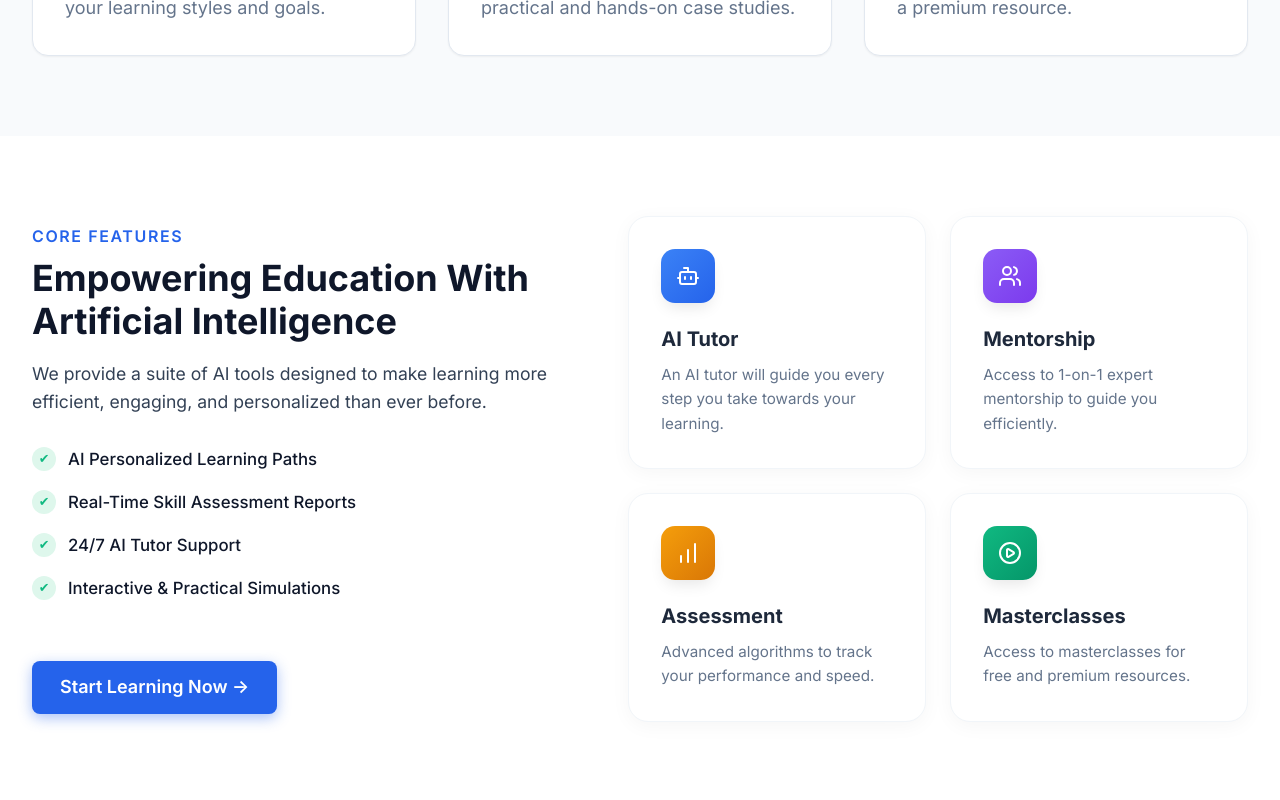
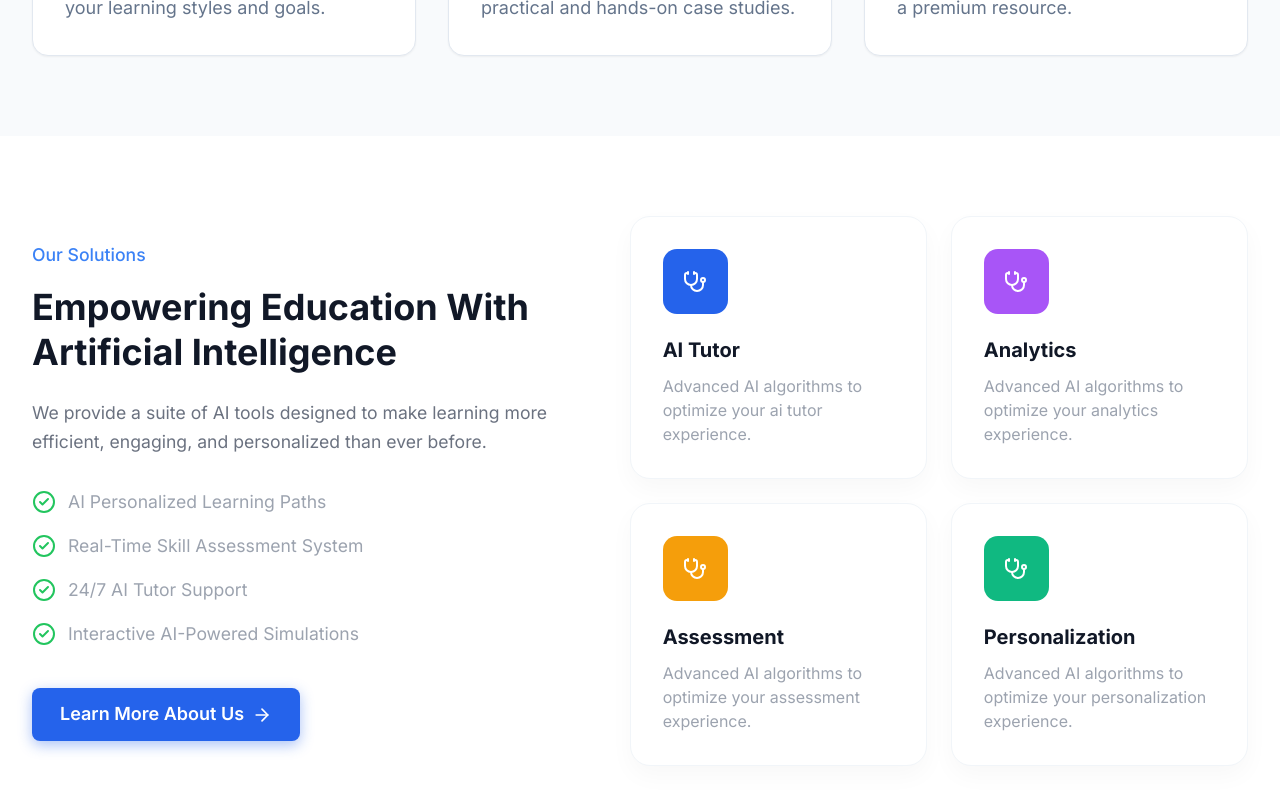
Before and after one commit to PayakulaTarun/eduqra_company_website, a React (Vite) app in the folder react_website/: page / in a window 1280 px wide. Shown: the part 1200-2000 px from the top of the page. Built offline with nearby package versions, Linux system fonts and the light colour scheme.

Commit message:
Design: 100% word-to-word clone of Solutions section

```diff
--- a/react_website/src/modules/home/components/Solutions.css
+++ b/react_website/src/modules/home/components/Solutions.css
@@ -1,53 +1,67 @@
+.solutions {
+  padding: 100px 0;
+  background-color: white;
+}
+
 .solutions-container {
   display: grid;
-  grid-template-columns: 1fr 1.2fr;
-  gap: 80px;
+  grid-template-columns: 1fr 1.15fr;
+  gap: 60px;
   align-items: center;
 }
 
 .solutions-content {
-  display: flex;
-  flex-direction: column;
-  align-items: flex-start;
+  text-align: left;
+}
+
+.solutions-subtitle {
+  color: #3b82f6;
+  font-size: 1.1rem;
+  font-weight: 500;
+  margin-bottom: 16px;
+  display: block;
+}
+
+.solutions-title {
+  font-size: 2.25rem;
+  font-weight: 700;
+  color: #111827;
+  line-height: 1.25;
+  margin-bottom: 24px;
 }
 
 .solutions-desc {
-  color: var(--color-text-light);
   font-size: 1.1rem;
-  margin-bottom: 30px;
+  color: #6b7280;
+  line-height: 1.6;
+  margin-bottom: 32px;
 }
 
 .check-list {
+  list-style: none;
+  padding: 0;
+  margin-bottom: 40px;
   display: flex;
   flex-direction: column;
   gap: 16px;
-  margin-bottom: 40px;
 }
 
 .check-list li {
   display: flex;
   align-items: center;
   gap: 12px;
-  color: var(--color-secondary);
-  font-weight: 500;
-  font-size: 1.05rem;
+  font-size: 1.1rem;
+  color: #9ca3af;
 }
 
-.check-icon {
-  display: flex;
-  align-items: center;
-  justify-content: center;
-  width: 24px;
-  height: 24px;
-  border-radius: 50%;
-  background-color: #DEF7EC;
-  color: var(--color-success);
-  font-size: 0.8rem;
+.check-icon-svg {
+  color: #22c55e;
+  flex-shrink: 0;
 }
 
 .solutions-grid {
   display: grid;
-  grid-template-columns: 1fr 1fr;
+  grid-template-columns: repeat(2, 1fr);
   gap: 24px;
 }
 
@@ -55,60 +69,53 @@
   background: white;
   padding: 32px;
   border-radius: 20px;
-  border: 1px solid #F1F5F9;
-  transition: all 0.4s ease;
-  box-shadow: 0 4px 20px rgba(0, 0, 0, 0.04);
-  height: 100%;
-  display: flex;
-  flex-direction: column;
-}
-
-.solution-card:hover {
-  box-shadow: 0 15px 40px rgba(0, 0, 0, 0.08);
-  border-color: #E2E8F0;
-  transform: translateY(-8px);
+  border: 1px solid #f1f5f9;
+  box-shadow: 0 10px 25px rgba(0,0,0,0.03);
+  text-align: left;
+  transition: transform 0.3s ease;
 }
 
 .solution-card .icon-wrapper {
-  width: 54px;
-  height: 54px;
+  width: 65px;
+  height: 65px;
   border-radius: 14px;
   display: flex;
   align-items: center;
   justify-content: center;
+  margin-bottom: 24px;
   color: white;
-  margin-bottom: 24px;
-  font-size: 1.4rem;
-  box-shadow: 0 8px 15px -4px rgba(0, 0, 0, 0.1);
 }
 
-.bg-blue { background: linear-gradient(135deg, #3B82F6 0%, #2563EB 100%); }
-.bg-purple { background: linear-gradient(135deg, #8B5CF6 0%, #7C3AED 100%); }
-.bg-orange { background: linear-gradient(135deg, #F59E0B 0%, #D97706 100%); }
-.bg-green { background: linear-gradient(135deg, #10B981 0%, #059669 100%); }
+.icon-wrapper.bg-blue { background: #2563eb; }
+.icon-wrapper.bg-purple { background: #a855f7; }
+.icon-wrapper.bg-orange { background: #f59e0b; }
+.icon-wrapper.bg-green { background: #10b981; }
 
-.solution-card h4 {
+.card-title {
   font-size: 1.25rem;
+  font-weight: 700;
+  color: #111827;
   margin-bottom: 12px;
-  font-weight: 700;
-  color: #1E293B;
 }
 
-.solution-card p {
-  color: #64748B;
-  font-size: 0.95rem;
-  line-height: 1.6;
+.card-text {
+  font-size: 1rem;
+  color: #9ca3af;
+  line-height: 1.5;
 }
 
-@media (max-width: 992px) {
+@media (max-width: 1024px) {
   .solutions-container {
     grid-template-columns: 1fr;
     gap: 50px;
   }
 }
 
-@media (max-width: 576px) {
+@media (max-width: 640px) {
   .solutions-grid {
     grid-template-columns: 1fr;
   }
+  .solutions-title {
+    font-size: 1.8rem;
+  }
 }
--- a/react_website/src/modules/home/components/Solutions.jsx
+++ b/react_website/src/modules/home/components/Solutions.jsx
@@ -1,35 +1,15 @@
 import React from 'react';
 import { motion } from 'framer-motion';
-import { Bot, Users, BarChart, PlayCircle } from 'lucide-react';
+import { Stethoscope, ArrowRight, CheckCircle2 } from 'lucide-react';
 import './Solutions.css';
 
 const Solutions = () => {
   const cards = [
-    { title: 'AI Tutor', text: 'An AI tutor will guide you every step you take towards your learning.', color: 'bg-blue', icon: <Bot size={24} />, delay: 0.1 },
-    { title: 'Mentorship', text: 'Access to 1-on-1 expert mentorship to guide you efficiently.', color: 'bg-purple', icon: <Users size={24} />, delay: 0.2 },
-    { title: 'Assessment', text: 'Advanced algorithms to track your performance and speed.', color: 'bg-orange', icon: <BarChart size={24} />, delay: 0.3 },
-    { title: 'Masterclasses', text: 'Access to masterclasses for free and premium resources.', color: 'bg-green', icon: <PlayCircle size={24} />, delay: 0.4 }
+    { title: 'AI Tutor', text: 'Advanced AI algorithms to optimize your ai tutor experience.', color: 'bg-blue', icon: <Stethoscope size={24} /> },
+    { title: 'Analytics', text: 'Advanced AI algorithms to optimize your analytics experience.', color: 'bg-purple', icon: <Stethoscope size={24} /> },
+    { title: 'Assessment', text: 'Advanced AI algorithms to optimize your assessment experience.', color: 'bg-orange', icon: <Stethoscope size={24} /> },
+    { title: 'Personalization', text: 'Advanced AI algorithms to optimize your personalization experience.', color: 'bg-green', icon: <Stethoscope size={24} /> }
   ];
-
-  const containerVariants = {
-    hidden: { opacity: 0 },
-    visible: {
-      opacity: 1,
-      transition: {
-        staggerChildren: 0.1,
-        delayChildren: 0.3
-      }
-    }
-  };
-
-  const itemVariants = {
-    hidden: { opacity: 0, x: -20 },
-    visible: {
-      opacity: 1,
-      x: 0,
-      transition: { duration: 0.5 }
-    }
-  };
 
   return (
     <section className="solutions section" id="ai-solutions">
@@ -41,39 +21,41 @@ const Solutions = () => {
           transition={{ duration: 0.6 }}
           className="solutions-content"
         >
-          <span className="section-subtitle" style={{ textAlign: 'left' }}>Core Features</span>
-          <h2 className="section-title" style={{ textAlign: 'left' }}>Empowering Education With Artificial Intelligence</h2>
-          <p className="solutions-desc" style={{ textAlign: 'left' }}>
+          <span className="solutions-subtitle">Our Solutions</span>
+          <h2 className="solutions-title">Empowering Education With Artificial Intelligence</h2>
+          <p className="solutions-desc">
             We provide a suite of AI tools designed to make learning more efficient, engaging, and personalized than ever before.
           </p>
-          <motion.ul
-            variants={containerVariants}
-            initial="hidden"
-            whileInView="visible"
-            viewport={{ once: true }}
-            className="check-list"
-          >
+
+          <ul className="check-list">
             {[
               'AI Personalized Learning Paths',
-              'Real-Time Skill Assessment Reports',
+              'Real-Time Skill Assessment System',
               '24/7 AI Tutor Support',
-              'Interactive & Practical Simulations'
+              'Interactive AI-Powered Simulations'
             ].map((item, i) => (
               <motion.li
                 key={i}
-                variants={itemVariants}
+                initial={{ opacity: 0, x: -20 }}
+                whileInView={{ opacity: 1, x: 0 }}
+                viewport={{ once: true }}
+                transition={{ delay: i * 0.1 }}
               >
-                <div className="check-icon-wrapper"><span className="check-icon">&#10004;</span></div> <span>{item}</span>
+                <CheckCircle2 size={24} className="check-icon-svg" />
+                <span>{item}</span>
               </motion.li>
             ))}
-          </motion.ul>
+          </ul>
+
           <motion.div
             initial={{ opacity: 0, y: 20 }}
             whileInView={{ opacity: 1, y: 0 }}
             viewport={{ once: true }}
-            transition={{ delay: 0.8 }}
+            transition={{ delay: 0.5 }}
           >
-            <a href="/courses" className="btn btn-primary" style={{ marginTop: '20px' }}>Start Learning Now &rarr;</a>
+            <a href="/about" className="btn btn-primary">
+              Learn More About Us <ArrowRight size={20} />
+            </a>
           </motion.div>
         </motion.div>
 
@@ -81,17 +63,17 @@ const Solutions = () => {
           {cards.map((card, i) => (
             <motion.div
               key={i}
-              initial={{ opacity: 0, y: 30, scale: 0.9 }}
-              whileInView={{ opacity: 1, y: 0, scale: 1 }}
+              initial={{ opacity: 0, y: 30 }}
+              whileInView={{ opacity: 1, y: 0 }}
               viewport={{ once: true }}
-              transition={{ duration: 0.5, delay: card.delay }}
+              transition={{ duration: 0.5, delay: i * 0.1 }}
               className="solution-card"
             >
               <div className={`icon-wrapper ${card.color}`}>
                 {card.icon}
               </div>
-              <h4>{card.title}</h4>
-              <p>{card.text}</p>
+              <h4 className="card-title">{card.title}</h4>
+              <p className="card-text">{card.text}</p>
             </motion.div>
           ))}
         </div>
```
